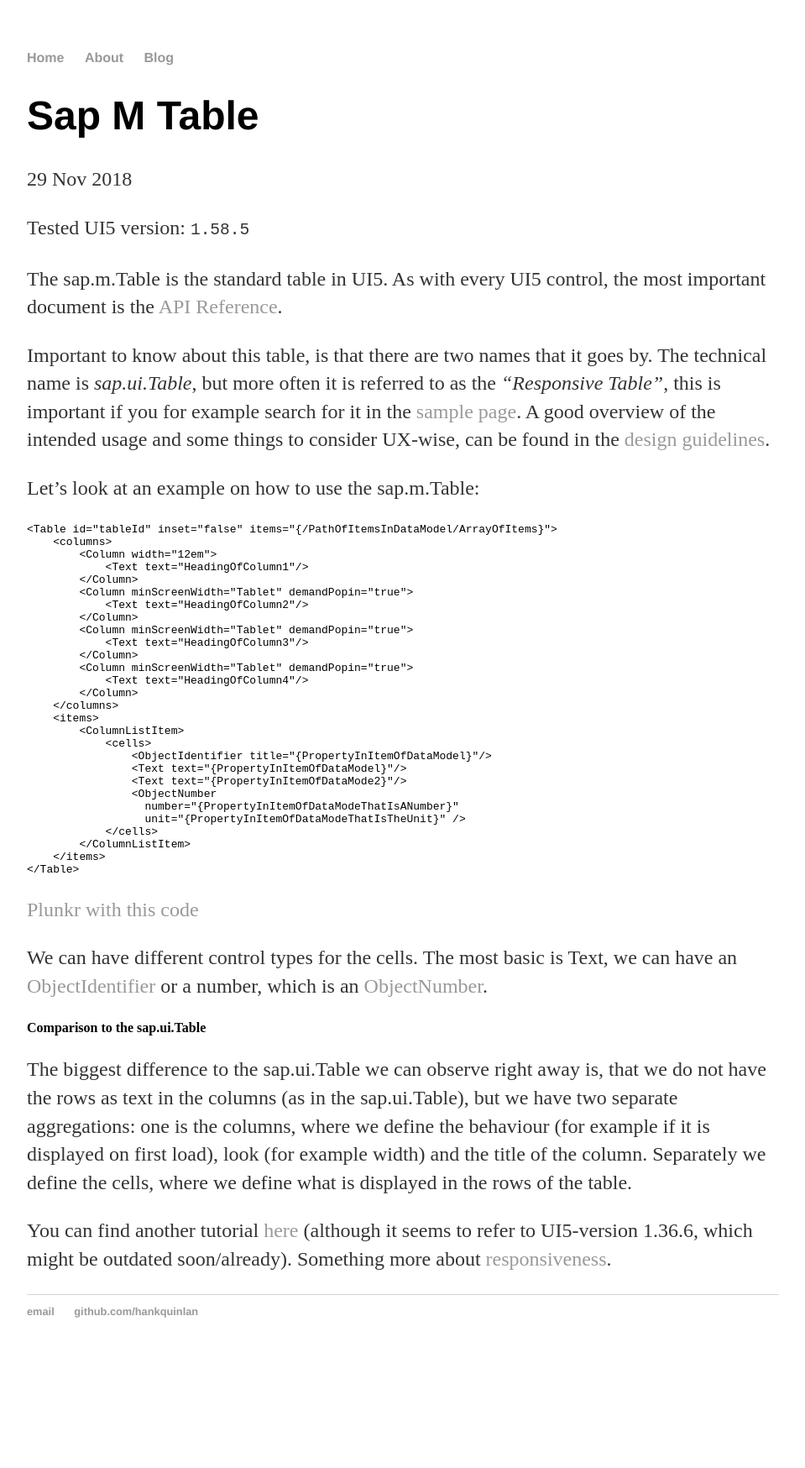
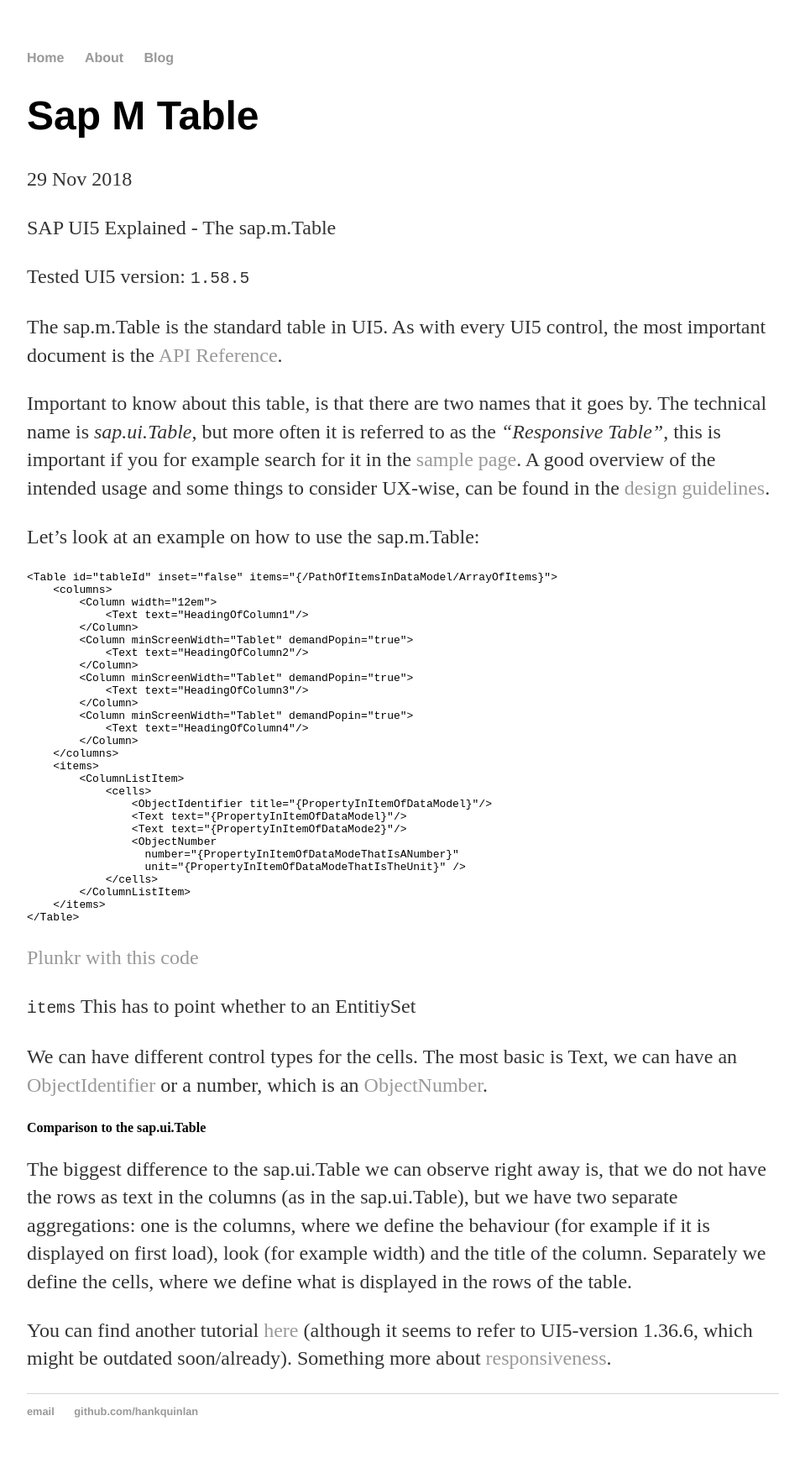
Before and after one commit to Yin-Yin/Yin-Yin.github.io, a Jekyll site: the page built from _posts/2018-11-29-sap-m-table.md, in a window 1280 px wide. Shown: the whole page at 84% size, without its empty margins (160-1119 px from the left). Built offline with Jekyll 4.4.1, drawn with Linux system fonts in a browser that asks for light colours; our own code applies the rules of GitHub Pages for plain Markdown files; before the commit the page ends 1629 px from its top, so only the background shows below that.

Commit message:
mv first post, change heading

````diff
--- a/_posts/2018-11-29-sap-m-table.md
+++ b/_posts/2018-11-29-sap-m-table.md
@@ -1,4 +1,4 @@
-[SAP UI5 Explained]: The sap.m.Table
+SAP UI5 Explained - The sap.m.Table
 
 Tested UI5 version: `1.58.5`
 
@@ -9,7 +9,7 @@
 
 Let's look at an example on how to use the sap.m.Table:
 
-```
+```html
 <Table id="tableId" inset="false" items="{/PathOfItemsInDataModel/ArrayOfItems}">
     <columns>
         <Column width="12em">
@@ -42,6 +42,7 @@
 [Plunkr with this code](https://next.plnkr.co/plunk/22B8u2)
 
 
+`items` This has to point whether to an EntitiySet
 
 We can have different control types for the cells. The most basic is Text, we can have an [ObjectIdentifier](https://sapui5.hana.ondemand.com/#/api/sap.m.ObjectIdentifier) or a number, which is an [ObjectNumber](https://sapui5.hana.ondemand.com/#/api/sap.m.ObjectNumber).
 
````
Also changed, not shown: _drafts/2014-04-30-hank-quinlan-site-launched.md (renamed from _posts/2014-04-30-hank-quinlan-site-launched.md).
